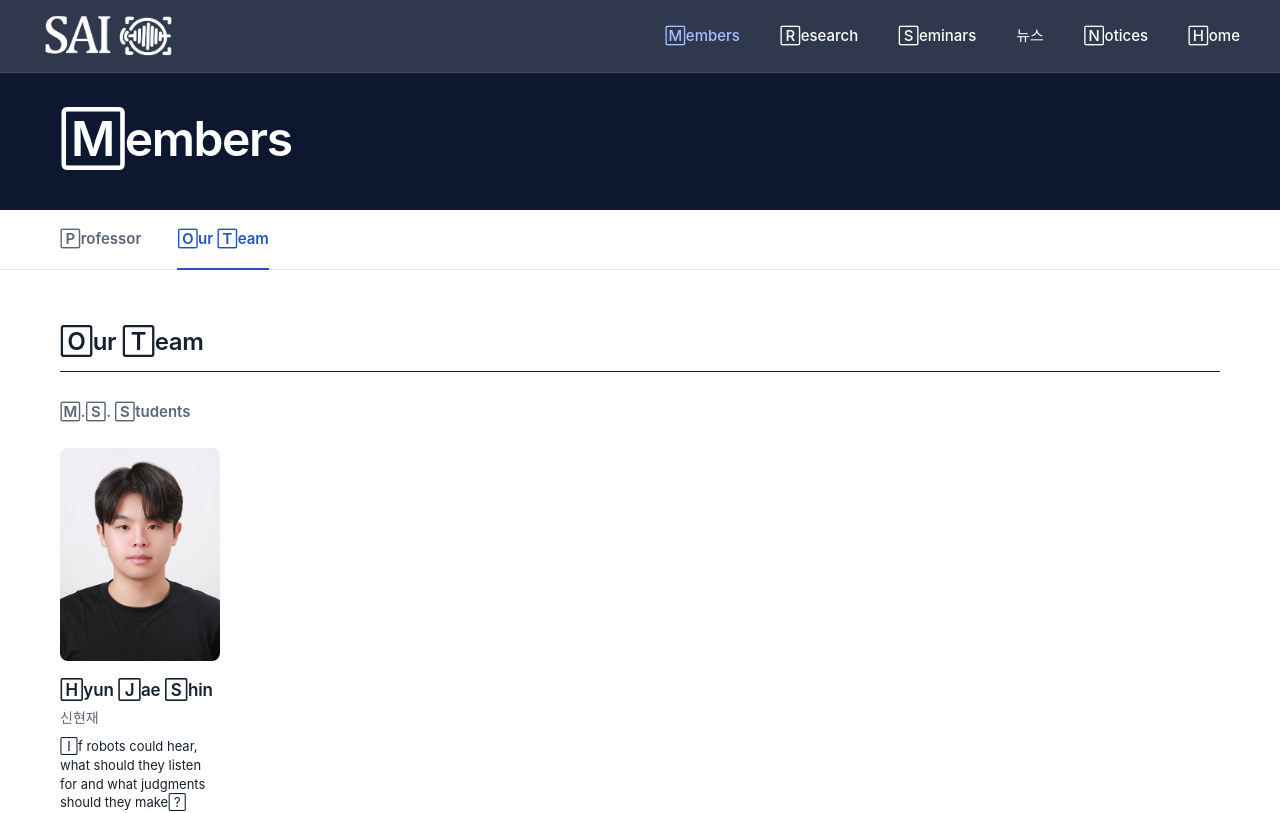
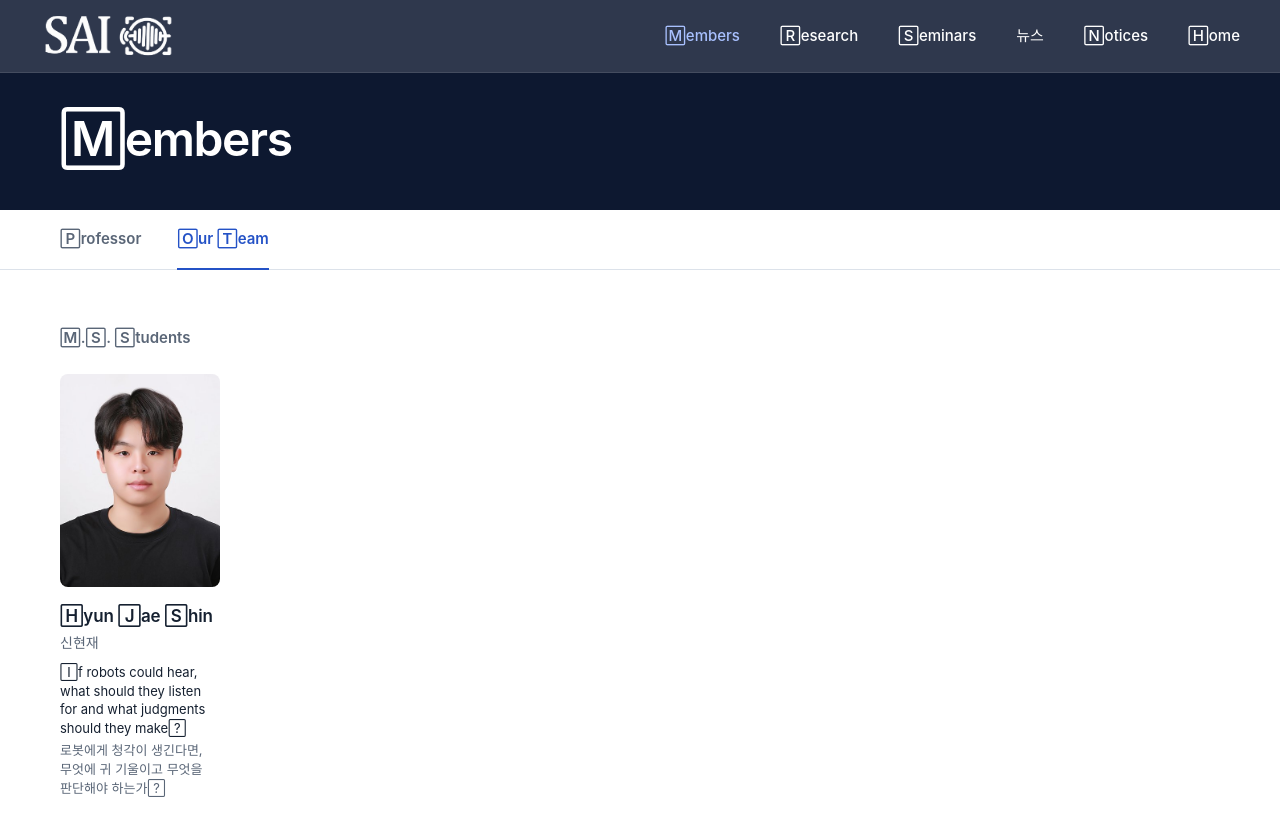
Before and after one commit to Signal-Augmented-Intelligence/Signal-Augmented-Intelligence.github.io, a Next.js app: page /members/our-team in a window 1280 px wide. Shown: the top 813 px of the page. Built offline with nearby package versions, Linux system fonts and the light colour scheme; a web font is replaced by a local one.

Commit message:
Our Team: 탭 아래 섹션 제목과 밑줄 숨김
Members 탭 바로 아래에서 Our Team 제목이 반복되지 않도록 Section의 hideTitle을 써서 첫 구분 소제목부터 보이게 한다. 접근성용 제목과 #our-team 앵커는 그대로 둔다.

```diff
--- a/src/app/members/our-team/page.tsx
+++ b/src/app/members/our-team/page.tsx
@@ -34,7 +34,7 @@ export default function TeamPage() {
   return (
     <>
       <PageHeader title="Members" tabs={visibleNav(MEMBERS_TABS)} />
-      <Section id="our-team" title="Our Team">
+      <Section id="our-team" title="Our Team" hideTitle>
         {groups.length === 0 && <p className="muted">Members will be listed here.</p>}
         {groups.map((g) => (
           <div key={g.id} id={g.id} className={styles.group}>
```
Also changed, not shown: 1 other file (tests, documents, lock files or other folders).
